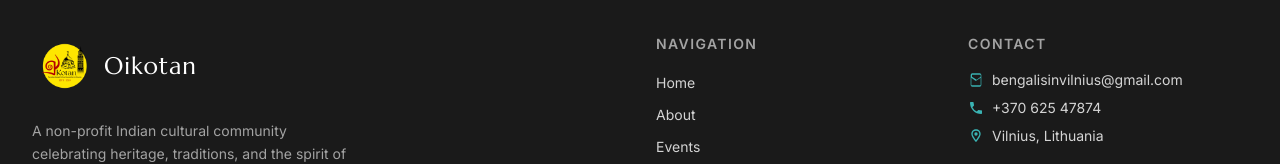
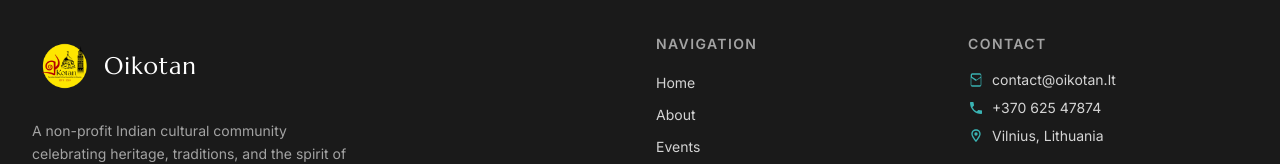
Before and after one commit to Joydeep093/Oikotan-web, a Next.js app: page /contact in a window 1280 px wide. Shown: the part 1256-1420 px from the top of the page. Built offline with nearby package versions, Linux system fonts and the light colour scheme; no server answers.

Commit message:
change email id

```diff
--- a/src/app/contact/contact-page.tsx
+++ b/src/app/contact/contact-page.tsx
@@ -20,8 +20,8 @@ const INFO = [
       </svg>
     ),
     label: "Email",
-    value: "bengalisinvilnius@gmail.com",
-    href: "mailto:bengalisinvilnius@gmail.com",
+    value: "contact@oikotan.lt",
+    href: "mailto:contact@oikotan.lt",
   },
   {
     icon: (
--- a/src/components/Footer.tsx
+++ b/src/components/Footer.tsx
@@ -128,10 +128,10 @@ export default function Footer() {
                   <path d="M4 4.5A2.5 2.5 0 016.5 2h11A2.5 2.5 0 0120 4.5v15A2.5 2.5 0 0117.5 22h-11A2.5 2.5 0 014 19.5v-15zM6.5 4a.5.5 0 00-.5.5V7l7 4.667L19 7V4.5a.5.5 0 00-.5-.5h-12zM19 8.56l-6.778 4.519a1 1 0 01-1.07 0L5 8.56V19.5a.5.5 0 00.5.5h13a.5.5 0 00.5-.5V8.56z" />
                 </svg>
                 <a
-                  href="mailto:bengalisinvilnius@gmail.com"
+                  href="mailto:contact@oikotan.lt"
                   className="hover:text-brand-400 transition-colors focus:outline-none focus-visible:ring-2 focus-visible:ring-brand-400 rounded"
                 >
-                  bengalisinvilnius@gmail.com
+                  contact@oikotan.lt
                 </a>
               </li>
               <li className="flex items-center gap-2">
```
